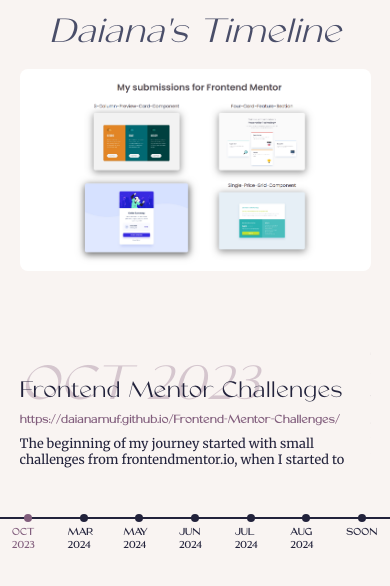
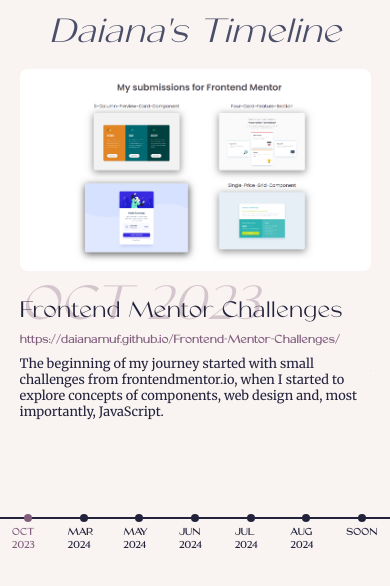
Before and after one commit to daianamuf/timeline, a React (Vite) app: page / in a window 390 px wide. Shown: the top 586 px of the page. Built offline with nearby package versions, Linux system fonts and the light colour scheme.

Commit message:
add date bg animation

```diff
--- a/src/App.jsx
+++ b/src/App.jsx
@@ -140,7 +140,55 @@
           >
             {website.image && <img src={website.image} alt={website.title} />}
             <div className="website__info">
-              <div className="website__info--bg">{website.date}</div>
+              <div className="website__info--bg">
+                {website.date.includes(" ") ? (
+                  <>
+                    <div className="date-month">
+                      {website.date
+                        .split(" ")[0]
+                        .split("")
+                        .map((char, index) => (
+                          <span
+                            key={index}
+                            style={{ transitionDelay: `${index * 0.3}s` }}
+                          >
+                            {char}
+                          </span>
+                        ))}
+                    </div>
+                    <div className="date-year">
+                      {website.date
+                        .split(" ")[1]
+                        .split("")
+                        .map((char, index) => (
+                          <span
+                            key={index}
+                            style={{
+                              transitionDelay: `${
+                                (index + website.date.split(" ")[0].length) *
+                                0.3
+                              }s`,
+                            }}
+                          >
+                            {char}
+                          </span>
+                        ))}
+                    </div>
+                  </>
+                ) : (
+                  <div className="date-full">
+                    {website.date.split("").map((char, index) => (
+                      <span
+                        key={index}
+                        style={{ transitionDelay: `${index * 0.3}s` }}
+                      >
+                        {char}
+                      </span>
+                    ))}
+                  </div>
+                )}
+              </div>
+
               <h2>{website.title}</h2>
               <a href={website.link} target="_blank" rel="noopener noreferrer">
                 {website.link}
--- a/src/css/index.css
+++ b/src/css/index.css
@@ -131,8 +131,13 @@
   gap: 1rem;
   z-index: 20;
 }
+@media (max-width: 650px) {
+  .website__info {
+    align-self: start;
+  }
+}
 .website__info--bg {
-  width: 20%;
+  width: 100%;
   height: 20rem;
   position: absolute;
   z-index: -20;
@@ -140,12 +145,14 @@
   left: 0;
   opacity: 0.3;
   font-size: 18rem;
+  display: inline-flex;
+  flex-wrap: wrap;
   font-style: italic;
   color: #815d7c;
-  transform: translateY(-30%);
   transition: all 1.2s ease;
 }
-.website.active .website__info--bg {
+.website.active .website__info--bg .date-month span, .website.active .website__info--bg .date-year span, .website.active .website__info--bg .date-full span {
+  opacity: 1;
   transform: translateY(0);
 }
 @media (max-width: 1200px) {
@@ -177,6 +184,11 @@
     font-size: 6rem;
     top: -3rem;
   }
+}
+.website__info--bg span {
+  opacity: 0.4;
+  transform: translateY(-10%);
+  transition: all 0.6s ease;
 }
 .website__info a:link, .website__info a:visited {
   text-decoration: none;
@@ -213,31 +225,19 @@
   }
 }
 .website-7 {
-  justify-content: center;
-  align-self: center;
+  justify-items: center;
+  align-content: center;
   padding-bottom: 16rem;
+  padding-top: 5rem;
 }
-@media (max-width: 900px) {
-  .website-7 {
-    display: block;
-    height: 30rem;
-  }
+.website-7 .website__info {
+  grid-column: 1/3;
+  width: 50%;
 }
-.website-7 .website__bg {
-  right: 30rem;
-}
-@media (max-width: 900px) {
-  .website-7 .website__bg {
-    top: 0;
-  }
-}
-.website-7 p {
-  width: 50rem;
-}
-@media (max-width: 900px) {
-  .website-7 p {
-    width: 100%;
-    padding-bottom: 0;
+@media (max-width: 770px) {
+  .website-7 .website__info {
+    grid-column: 1/2;
+    grid-row: 1/3;
   }
 }
 
@@ -298,6 +298,22 @@
   opacity: 1;
 }
 
-.activeSlide {
-  visibility: visible;
+.date-month,
+.date-year,
+.date-full {
+  display: flex;
+}
+.date-month span,
+.date-year span,
+.date-full span {
+  display: inline-block;
+  opacity: 0;
+  transform: translateY(-10%);
+  transition: all 0.5 ease;
+}
+
+@media (max-width: 770px) {
+  .date-month {
+    padding-right: 2rem;
+  }
 }/*# sourceMappingURL=index.css.map */
--- a/src/css/index.scss
+++ b/src/css/index.scss
@@ -129,8 +129,12 @@
     gap: 1rem;
     z-index: 20;
 
+    @media (max-width: 650px) {
+      align-self: start;
+    }
+
     &--bg {
-      width: 20%;
+      width: 100%;
       height: 20rem;
       position: absolute;
       z-index: -20;
@@ -138,16 +142,21 @@
       left: 0;
       opacity: 0.3;
       font-size: 18rem;
+      display: inline-flex;
+      flex-wrap: wrap;
 
       font-style: italic;
       color: #815d7c;
 
-      transform: translateY(-30%);
-
       transition: all 1.2s ease;
 
       .website.active & {
-        transform: translateY(0);
+        & .date-month span,
+        & .date-year span,
+        & .date-full span {
+          opacity: 1;
+          transform: translateY(0);
+        }
       }
 
       @media (max-width: 1200px) {
@@ -159,6 +168,7 @@
         top: -1rem;
         left: 0;
       }
+
       @media (max-width: 630px) {
         font-size: 12rem;
         top: -4rem;
@@ -170,19 +180,12 @@
         font-size: 6rem;
         top: -3rem;
       }
-      // @media (max-width: 900px) {
-      //   width: 100%;
-      //   top: 50rem;
-      //   left: 5rem;
-      // }
-      // @media (max-width: 700px) {
-      //   top: 45rem;
-      // }
-      // @media (max-width: 650px) {
-      //   font-size: 10rem;
-      //   left: 0;
-      //   top: 30rem;
-      // }
+
+      & span {
+        opacity: 0.4;
+        transform: translateY(-10%);
+        transition: all 0.6s ease;
+      }
     }
 
     & a {
@@ -225,29 +228,19 @@
   }
 
   &-7 {
-    justify-content: center;
-    align-self: center;
+    justify-items: center;
+    align-content: center;
     padding-bottom: 16rem;
+    padding-top: 5rem;
 
-    @media (max-width: 900px) {
-      display: block;
-      height: 30rem;
-    }
+    & .website__info {
+      grid-column: 1/3;
 
-    & .website__bg {
-      right: 30rem;
+      width: 50%;
 
-      @media (max-width: 900px) {
-        top: 0;
-      }
-    }
-
-    & p {
-      width: 50rem;
-
-      @media (max-width: 900px) {
-        width: 100%;
-        padding-bottom: 0;
+      @media (max-width: 770px) {
+        grid-column: 1/2;
+        grid-row: 1/3;
       }
     }
   }
@@ -313,6 +306,21 @@
   }
 }
 
-.activeSlide {
-  visibility: visible;
+.date-month,
+.date-year,
+.date-full {
+  display: flex;
+
+  & span {
+    display: inline-block;
+    opacity: 0;
+    transform: translateY(-10%);
+    transition: all 0.5 ease;
+  }
 }
+
+.date-month {
+  @media (max-width: 770px) {
+    padding-right: 2rem;
+  }
+}
```
Also changed, not shown: 1 other file (tests, documents, lock files or other folders).
